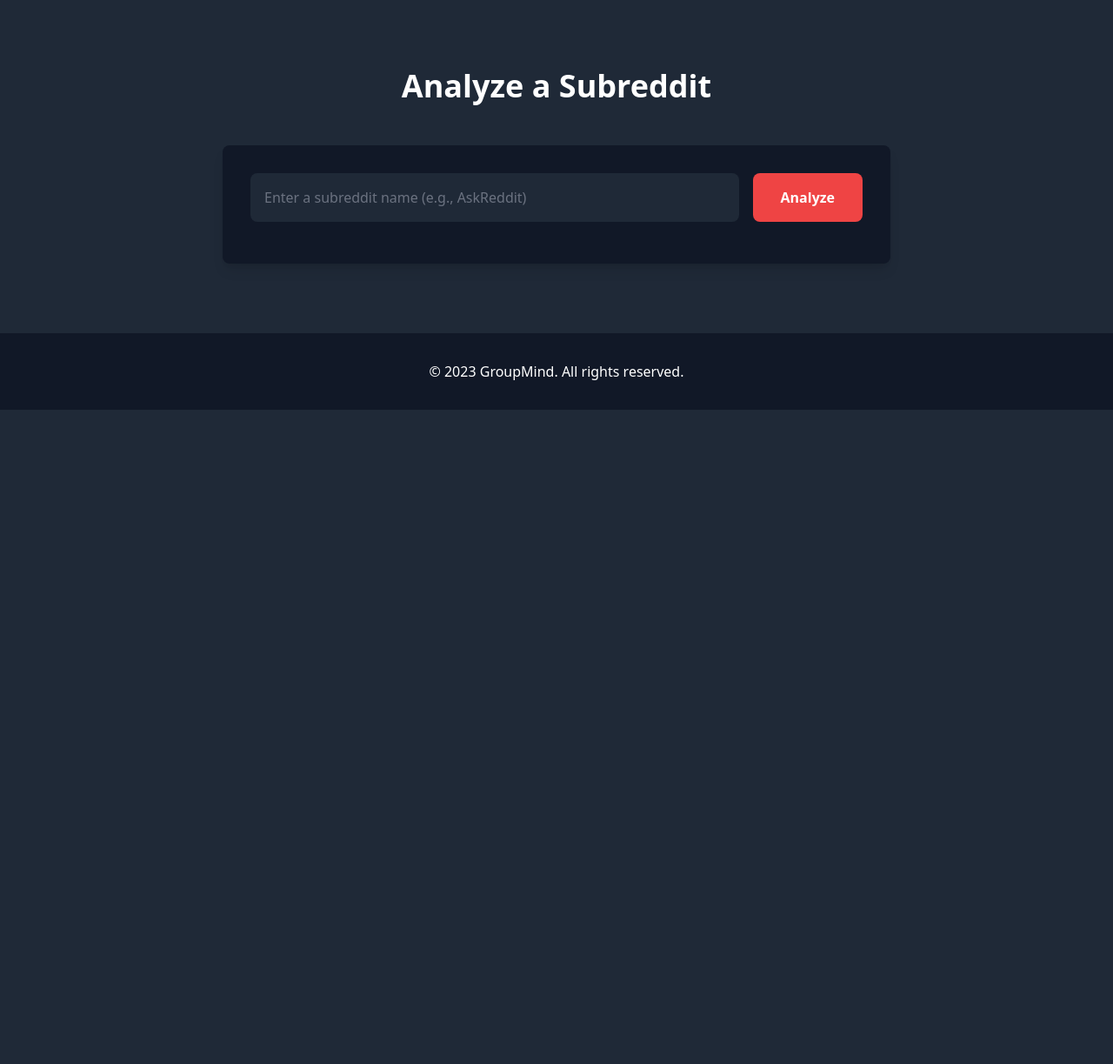
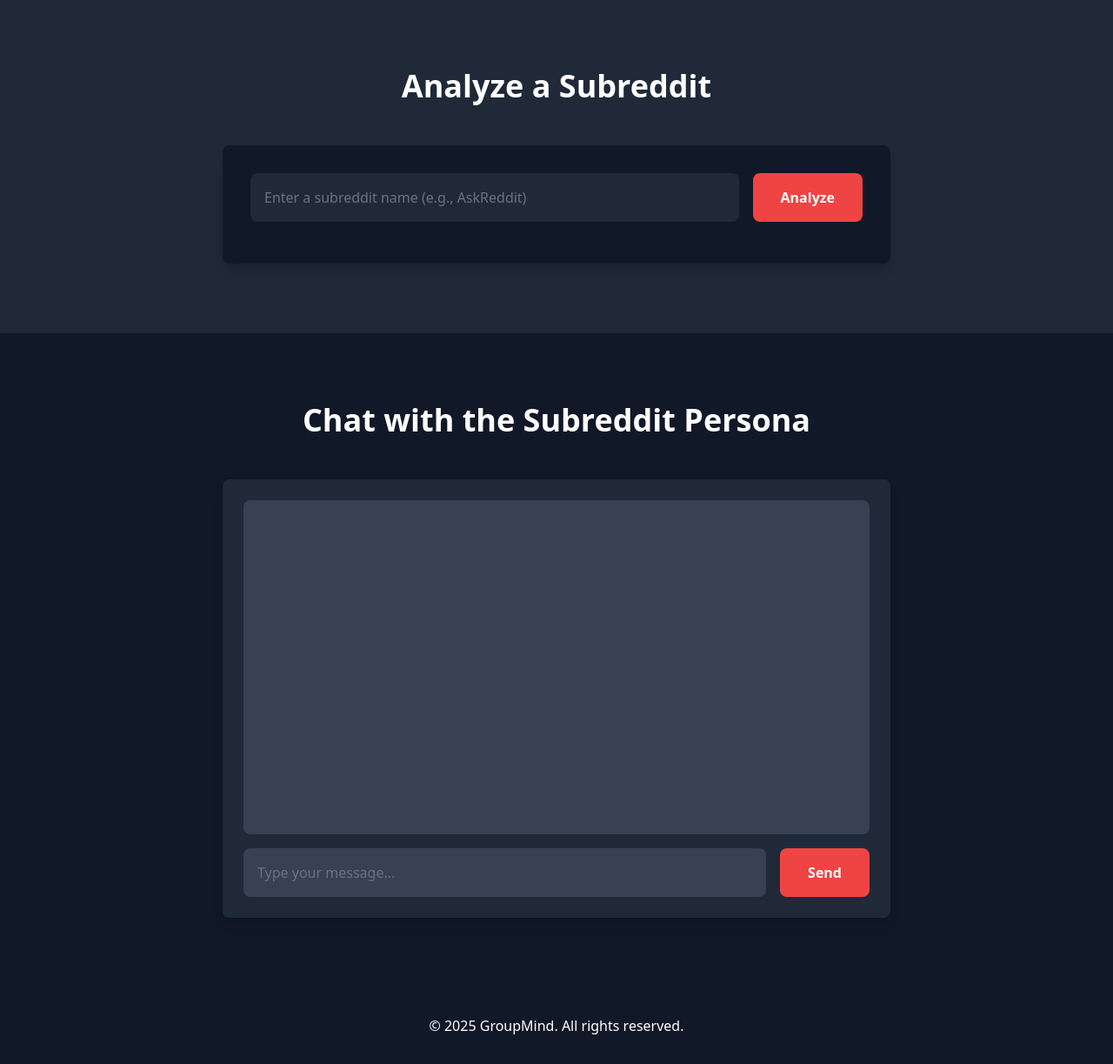
Before and after one commit to Ahaan123/GroupMind, a Flask app: page / in a window 1280 px wide. Shown: the part 1737-2960 px from the top of the page at 87% size. Before the commit the page ends 2208 px from the top, so only its background shows below. Run offline with Flask 3, Linux system fonts and the light colour scheme; some libraries are stand-ins or nearby versions.

Commit message:
Update index.html

```diff
--- a/templates/index.html
+++ b/templates/index.html
@@ -150,10 +150,36 @@
             </div>
         </div>
     </section>
-
+    <section class="py-20 bg-gray-900">
+        <div class="container mx-auto px-4">
+            <h2 class="text-4xl font-bold text-center mb-12 scroll-animate delay-1">Chat with the Subreddit Persona</h2>
+            <div class="max-w-3xl mx-auto">
+                <div class="bg-gray-800 p-6 rounded-lg shadow-lg">
+                    <!-- Chat Interface -->
+                    <div id="chatWindow" class="h-96 overflow-y-auto mb-4 p-4 bg-gray-700 rounded-lg">
+                        <!-- Chat messages will appear here -->
+                    </div>
+                    <div class="flex gap-4">
+                        <input
+                            type="text"
+                            id="chatInput"
+                            placeholder="Type your message..."
+                            class="flex-grow p-4 rounded-lg bg-gray-700 text-white placeholder-gray-500 focus:outline-none focus:ring-2 focus:ring-red-500"
+                        />
+                        <button
+                            id="sendButton"
+                            class="bg-red-500 text-white px-8 py-4 rounded-lg font-semibold hover:bg-red-600 transition duration-300"
+                        >
+                            Send
+                        </button>
+                    </div>
+                </div>
+            </div>
+        </div>
+    </section>
     <!-- Footer -->
     <footer class="bg-gray-900 py-8 text-center">
-        <p>&copy; 2023 GroupMind. All rights reserved.</p>
+        <p>&copy; 2025 GroupMind. All rights reserved.</p>
     </footer>
 </body>
 </html>
```
